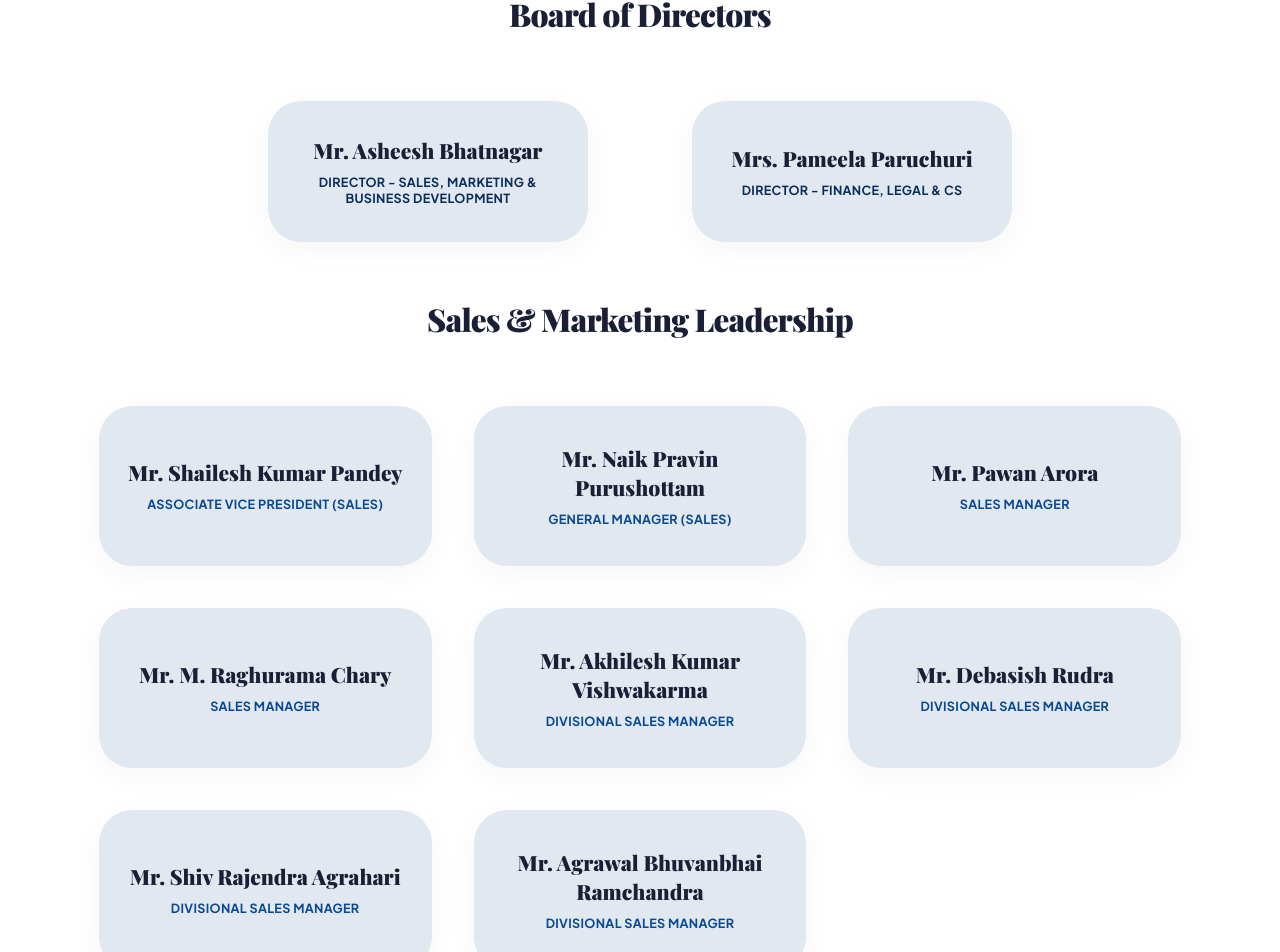
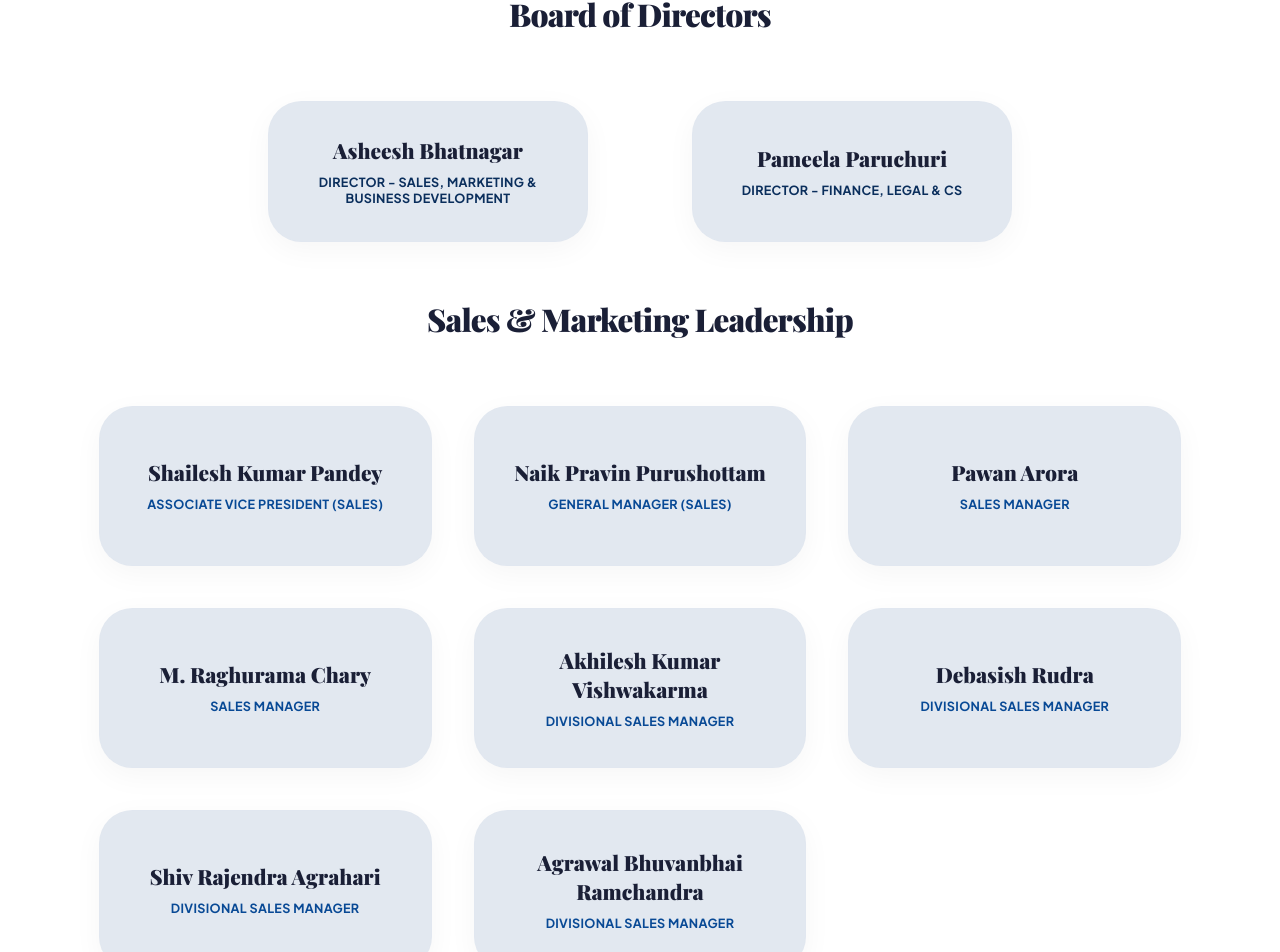
Before and after one commit to Shashank-koti/Questes, a React (Vite) app: page /about/questus-pharma in a window 1280 px wide. Shown: the part 1986-2938 px from the top of the page. Built offline with nearby package versions, Linux system fonts and the light colour scheme; a web font is replaced by a local one.

Commit message:
removed mr and ms from names

```diff
--- a/src/components/Footer.jsx
+++ b/src/components/Footer.jsx
@@ -14,7 +14,7 @@ const Footer = () => {
           <div>
             <img src={logo} alt="questus logo" className='h-14 w-28' />
             <p className="text-brand-faint/70 text-base leading-relaxed max-w-xs">
-              A premier global pharmaceutical manufacturer delivering patient-centric formulations across Cardiology, ICU, and Pain Management.
+              A premier global pharmaceutical manufacturer delivering patient-centric formulations across Cardiology, Antifungal, Anaesthesia and ICU range.
             </p>
 
           </div>
--- a/src/pages/QuestusPharma.jsx
+++ b/src/pages/QuestusPharma.jsx
@@ -7,19 +7,19 @@ import { motion } from 'framer-motion';
 const QuestusPharma = () => {
 
   const directors = [
-    { name: "Mr. Asheesh Bhatnagar", role: "Director - Sales, Marketing & Business Development" },
-    { name: "Mrs. Pameela Paruchuri", role: "Director - Finance, Legal & CS" }
+    { name: "Asheesh Bhatnagar", role: "Director - Sales, Marketing & Business Development" },
+    { name: "Pameela Paruchuri", role: "Director - Finance, Legal & CS" }
   ];
 
   const salesTeam = [
-    { name: "Mr. Shailesh Kumar Pandey", role: "Associate Vice President (Sales)" },
-    { name: "Mr. Naik Pravin Purushottam", role: "General Manager (Sales)" },
-    { name: "Mr. Pawan Arora", role: "Sales Manager" },
-    { name: "Mr. M. Raghurama Chary", role: "Sales Manager" },
-    { name: "Mr. Akhilesh Kumar Vishwakarma", role: "Divisional Sales Manager" },
-    { name: "Mr. Debasish Rudra", role: "Divisional Sales Manager" },
-    { name: "Mr. Shiv Rajendra Agrahari", role: "Divisional Sales Manager" },
-    { name: "Mr. Agrawal Bhuvanbhai Ramchandra", role: "Divisional Sales Manager" },
+    { name: "Shailesh Kumar Pandey", role: "Associate Vice President (Sales)" },
+    { name: "Naik Pravin Purushottam", role: "General Manager (Sales)" },
+    { name: "Pawan Arora", role: "Sales Manager" },
+    { name: "M. Raghurama Chary", role: "Sales Manager" },
+    { name: "Akhilesh Kumar Vishwakarma", role: "Divisional Sales Manager" },
+    { name: "Debasish Rudra", role: "Divisional Sales Manager" },
+    { name: "Shiv Rajendra Agrahari", role: "Divisional Sales Manager" },
+    { name: "Agrawal Bhuvanbhai Ramchandra", role: "Divisional Sales Manager" },
   ]
 
   return (
```
